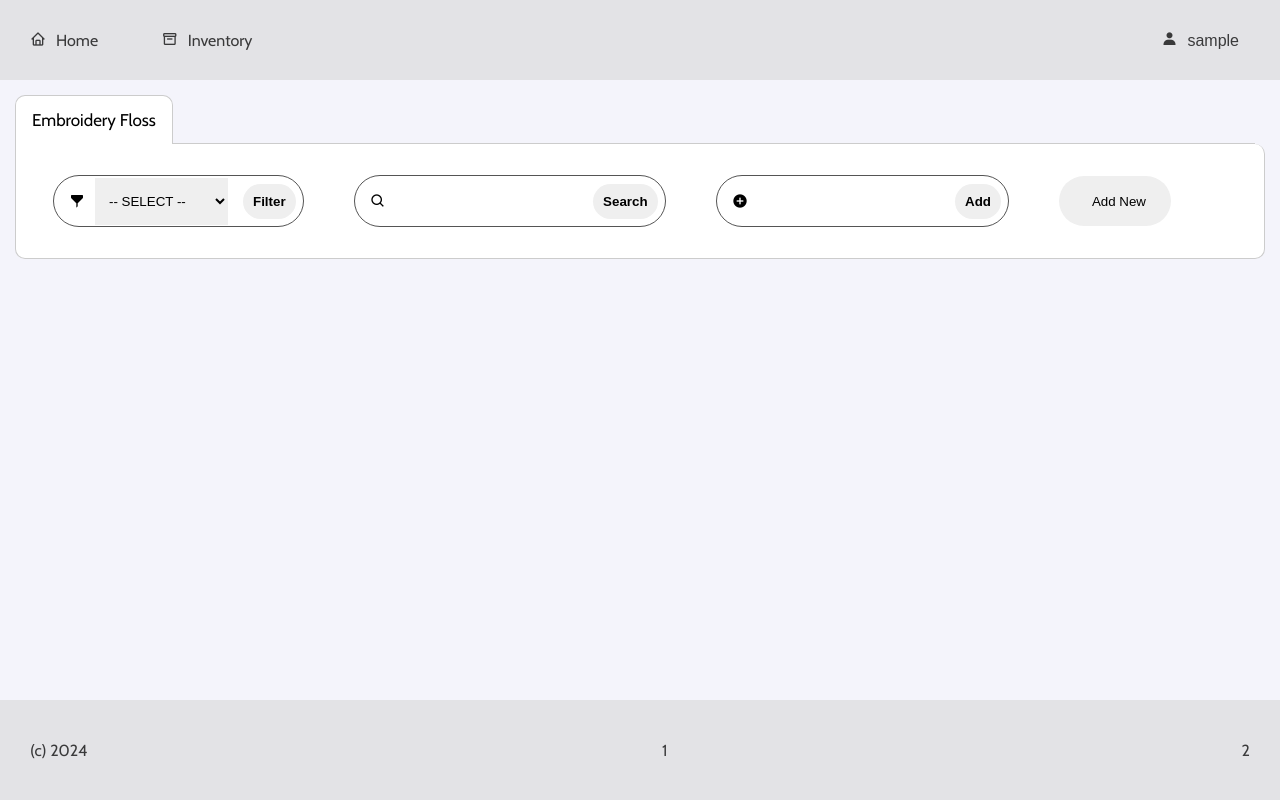
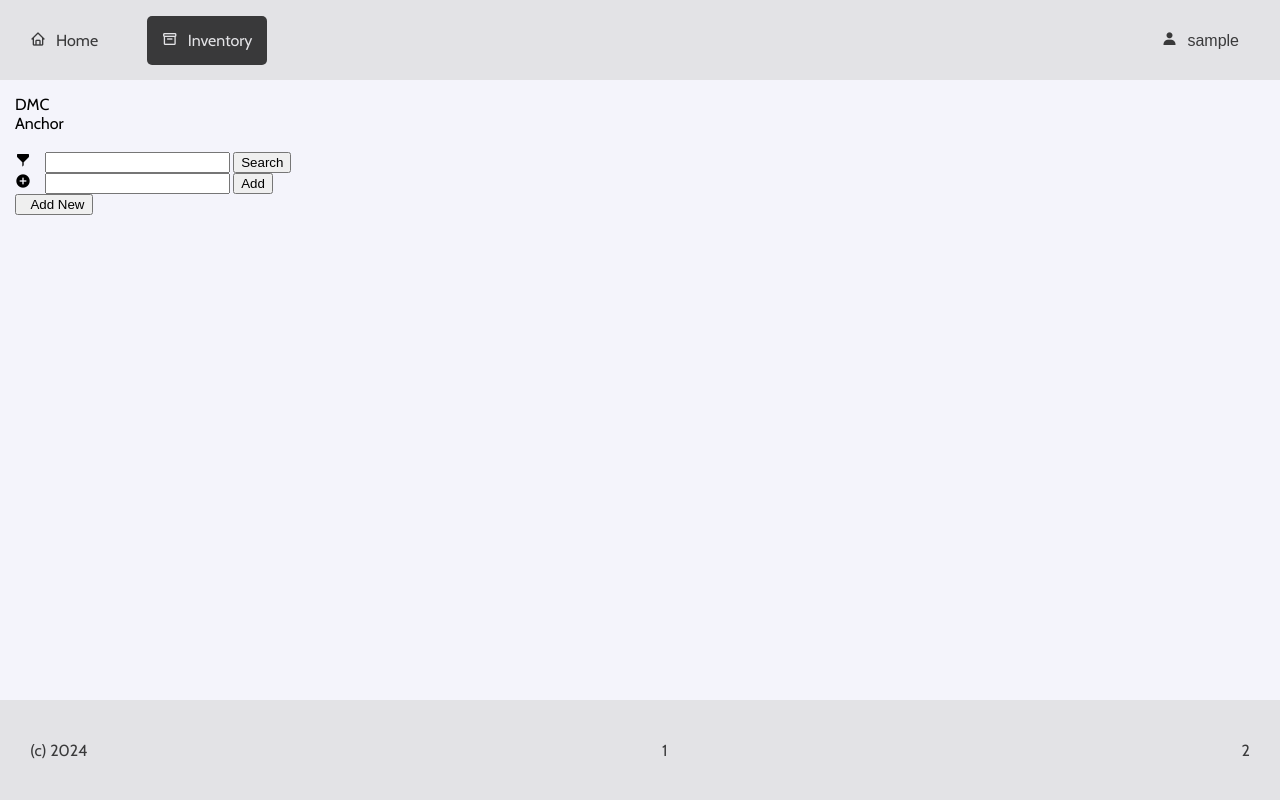
Before and after one commit to jakebusse/craftracker, a PHP site: page /inventory in a window 1280 px wide. Run offline with PHP 8.4, Linux system fonts and the light colour scheme; the visitor is signed in with stand-in values (Sample User, id 1); a stand-in replaces the project's code that opens the database connection.

Commit message:
Revert "broke coloring"
This reverts commit 2b4fb2acc319e69175c1e13ebcea3f8eb7c1a523.

```diff
--- a/inventory.php
+++ b/inventory.php
@@ -54,55 +54,37 @@
     template_header('Home');
 ?>
 
-<link rel="stylesheet" type="text/css" href="./lib/css/inventory.css">
 <div class="tab-container">
     <div class="tab">
-        <div class="tablinks" onclick="openTab(event, 'embroidery-floss')" id="defaultOpen">Embroidery Floss</div>
-        <!-- <div class="tablinks" onclick="openTab(event, 'yarn')">Yarn</div> -->
+        <div class="tablinks" onclick="openTab(event, 'DMC')" id="defaultOpen">DMC</div>
+        <div class="tablinks" onclick="openTab(event, 'Anchor')">Anchor</div>
         <div class="fillertab">&nbsp;</div>
     </div>
 
-    <div id="embroidery-floss" class="tabcontent">
+    <div id="DMC" class="tabcontent">
         <div class="inventory-actions">
             <div>
             <form>
-                <label for="filter"><i class="bx bxs-filter-alt"></i></label>
-                <select name="filter" id="filter">
-                    <option value="" disabled default selected>-- SELECT --</option>
-                    <option value="" style="display:<?php if(isset($_GET['filter']) && $_GET['filter'] != '') echo 'block'; else echo 'none'; ?>;">None</option>
-                    <option value="dmc" <?php if(isset($_GET['filter']) && $_GET['filter'] == 'dmc') echo 'selected'; ?>>DMC</option>
-                    <option value="anchor" <?php if(isset($_GET['filter']) && $_GET['filter'] == 'anchor') echo 'selected'; ?>>Anchor</option>
-                </select>
-                <input type="submit" id="submit" value="Filter" />
-            </form>
-            </div>
-            <div>
-            <form>
-                <label for="search"><i class="bx bx-search"></i></label>
-                <input type="text" class="text" id="search" name="search" value="<?php echo isset($_GET['search']) ? $_GET['search'] : ''; ?>" />
+                <label for="filter"><i class="bx bxs-filter-alt"></i>
+                <input type="text" class="text" id="filter" name="filter" />
                 <input type="submit" id="submit" value="Search" />
             </form>
             </div>
             <div>
                 <form>
                     <label for="quickadd"><i class="bx bxs-plus-circle"></i></label>
-                    <input type="text" class="text" id="quickadd" name="quickadd" <?php if(isset($_GET['quickadd'])) echo 'autofocus' ?> />
+                    <input type="text" class="text" id="quickadd" name="quickadd" />
                     <input type="submit" id="submit" value="Add" />
                 </form>
             </div>
             <button class="new"><i class="fa-solid fa-plus"></i>&nbsp;&nbsp;Add New</button>
         </div>
-        <div class="inventory-table">
-
-        </div>
     </div>
 
-    <!---
-    <div id="yarn" class="tabcontent">
+    <div id="Anchor" class="tabcontent">
         <h3>Paris</h3>
         <p>Paris is the capital of France.</p>
     </div>
-    -->
     <script src="./lib/js/inventory.js"></script>
 </div>
 
--- a/lib/css/app.css
+++ b/lib/css/app.css
@@ -18,8 +18,7 @@ body {
 .header {
     max-width: 100vw;
     height: var(--header-height);
-    background-color: var(--session-color);
-    color: rgba(var(--text-color), 0.75);
+    /*background-color: rgb(44, 48, 88);*/
     display: flex;
     justify-content: space-between;
     align-items: center;
@@ -37,10 +36,6 @@ body {
     vertical-align: middle;
 }
 
-.header a.active {
-  background-color: rgba(var(--session-color), 0.25);
-}
-
 .content {
   order: 2;
   background-color: #f4f4fb;
@@ -54,8 +49,6 @@ body {
     order: 3;
     max-width: 100vw;
     height: var(--footer-height);
-    background-color: var(--session-color);
-    color: rgba(var(--text-color), 0.75);
     margin-top: -16px;
     display: flex;
     flex-direction: row;
--- a/lib/css/global.css
+++ b/lib/css/global.css
@@ -2,8 +2,6 @@
 
 :root {
     font-family: "Cabin", sans-serif;
-    --session-color: #ffffff;
-    --text-color: #000000;
 }
 
 .bx {
--- a/lib/css/inventory.css
+++ b/lib/css/inventory.css
@@ -76,29 +76,28 @@
     margin-top: 3px;
   }
 
-  .inventory-actions input.text, select {
+  .inventory-actions input.text {
     flex-grow: 100;
     padding: 15px 10px;
     border: none;
     outline: none !important;
   }
 
-  .inventory-actions form select {
-    padding-right: 25px;
-    margin-right: 15px;
-  }
-
   .inventory-actions input#submit {
     border: none;
     border-radius: 50px;
     padding: 10px;
+    background: linear-gradient(50deg, darkblue,dodgerblue);
     font-weight: bold;
+    color: white;
     cursor: pointer;
   }
 
   button.new {
     border-radius: 50px;
     padding: 5px 25px;
+    color: white;
+    background-color: darkblue;
     border: none;
     height: 50px;
   }
--- a/main.php
+++ b/main.php
@@ -2,6 +2,12 @@
     ini_set('display_errors', '1');
     ini_set('display_startup_errors', '1');
     error_reporting(E_ALL);
+
+    function session_message_init() {
+        $_SESSION['message'] = '';
+        $_SESSION['messageDisplay'] = 'none';
+        $_SESSION['messageColor'] = 'black';
+    }
 
     function hex2rgb($hex) {
         $hex = str_replace("#", "", $hex);
@@ -44,11 +50,11 @@
         <script src="../lib/js/dmc.js"></script>
         <script src="../lib/js/main.js"></script>
     </head>
-    <body onload="setCssColors(\'--session-color\', \'--text-color\',\''.$_SESSION['color'].'\');">
+    <body onload="setAccentColor([\'header\',\'footer\'],' . $_SESSION['color'] . ')">
         <header class="header" id="header">
             <div class="header-left">
-                <a href="./home" class="' . ($current_file_name == 'home.php' ? 'active' : '') . '"><i class="bx bx-home"></i>Home</a>
-                <a href="./inventory" class="' . ($current_file_name == 'inventory.php' ? 'active' : '') . '"><i class="bx bx-box"></i>Inventory</a>
+                <a href="./home" id="' . ($current_file_name == 'home.php' ? 'active' : '') . '"><i class="bx bx-home"></i>Home</a>
+                <a href="./inventory" id="' . ($current_file_name == 'inventory.php' ? 'active' : '') . '"><i class="bx bx-box"></i>Inventory</a>
             </div>
 
             <div class="header-right">
```
Also changed, not shown: lib/js/dmc.js.
